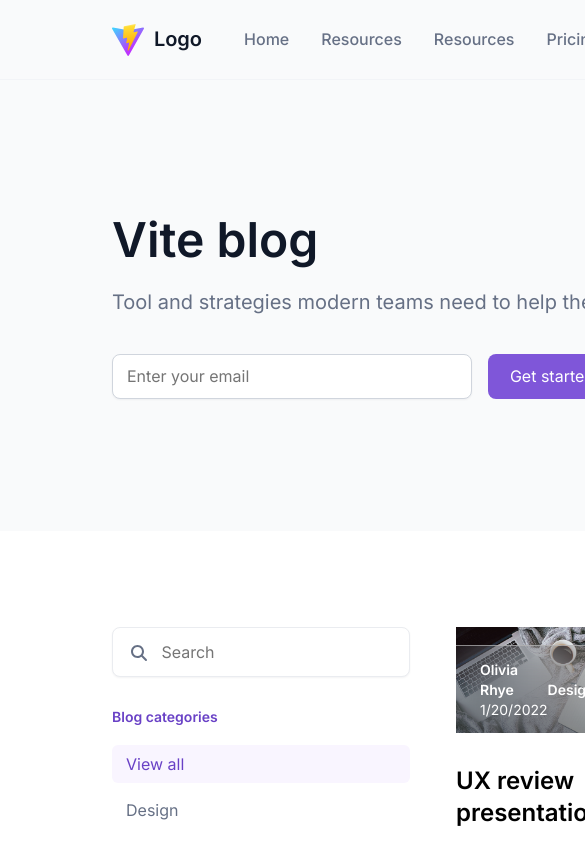
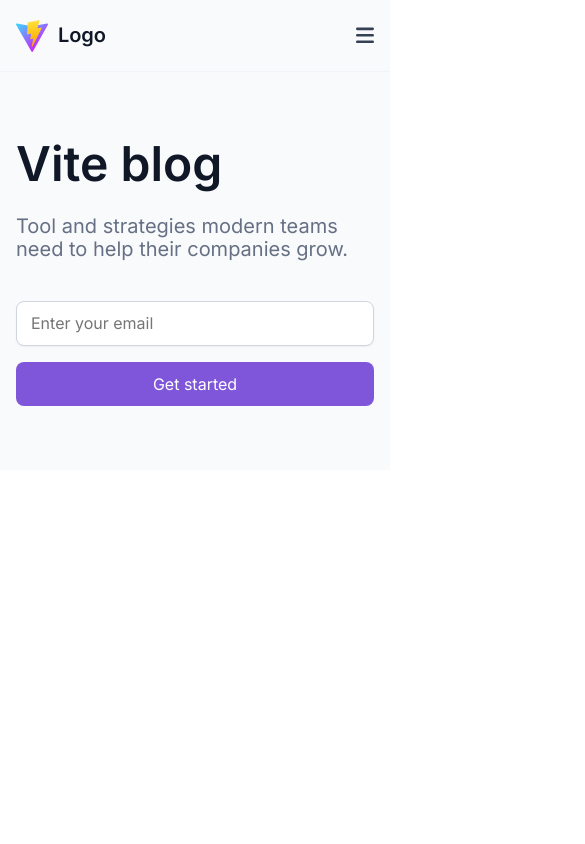
Before and after one commit to chickelit/react-blog, a React (Vite) app: page / in a window 390 px wide. Shown: the top 844 px of the page, 585 px wide, since content can reach past the window. Built offline with nearby package versions, Linux system fonts and the light colour scheme.

Commit message:
Make some adjustments and start making things responsive

```diff
--- a/src/components/Container.ts
+++ b/src/components/Container.ts
@@ -5,4 +5,7 @@
   display: "grid",
   gridTemplateColumns: "1fr",
   justifyContent: "center",
+  "@max768": {
+    padding: "0",
+  },
 });
--- a/src/components/Header/index.tsx
+++ b/src/components/Header/index.tsx
@@ -23,4 +23,4 @@
       </Container>
     </StyledHeader>
   );
-}
+};
--- a/src/components/Header/styles.ts
+++ b/src/components/Header/styles.ts
@@ -1,8 +1,4 @@
 import { styled, theme } from "Src/stitches.config";
-
-export const StyledHeader = styled("header", {
-  background: theme.colors.$gray50.value,
-});
 
 export const Grid = styled("div", {
   padding: "8.25rem 2rem",
@@ -19,6 +15,7 @@
     color: theme.colors.$gray900.value,
   },
   p: {
+    wordBreak: "keep-all",
     fontSize: "1.25rem",
     fontWeight: 400,
     color: theme.colors.$gray500.value,
@@ -31,3 +28,16 @@
   gridTemplateColumns: "1fr 8rem",
   gap: "1rem",
 });
+
+export const StyledHeader = styled("header", {
+  background: theme.colors.$gray50.value,
+  "@max768": {
+    [`& ${Grid}`]: {
+      padding: "4rem 1rem",
+      [`${EmailCapture}`]: {
+        gridTemplateColumns: "1fr",
+        gridAutoRows: "max-content",
+      },
+    },
+  },
+});
--- a/src/components/Navigation/index.tsx
+++ b/src/components/Navigation/index.tsx
@@ -1,27 +1,38 @@
+import { faBars } from "@fortawesome/free-solid-svg-icons";
+import { FontAwesomeIcon } from "@fortawesome/react-fontawesome";
+import { NavLink } from "react-router-dom";
 import { Logo } from "Src/components/Logo";
 import { Button } from "../Button";
 import { Container } from "../Container";
 import { NavItem } from "./Item";
-import { StyledNavigation, Buttons, NavItems, Grid } from "./styles";
+import {
+  StyledNavigation,
+  Buttons,
+  NavItems,
+  Grid,
+  HamburgerButton,
+} from "./styles";
 
 export const Navigation: React.FC = () => {
   return (
     <StyledNavigation>
       <Container>
         <Grid>
-          <Logo />
+          <NavLink to="/">
+            <Logo />
+          </NavLink>
           <NavItems>
             <NavItem to="/">Home</NavItem>
-            <NavItem to="/">Resources</NavItem>
-            <NavItem to="/">Resources</NavItem>
-            <NavItem to="/">Pricing</NavItem>
           </NavItems>
           <Buttons>
             <Button theme={"light"}>Login</Button>
             <Button>Sign up</Button>
           </Buttons>
+          <HamburgerButton>
+            <FontAwesomeIcon icon={faBars} />
+          </HamburgerButton>
         </Grid>
       </Container>
     </StyledNavigation>
   );
-}
+};
--- a/src/components/Navigation/styles.ts
+++ b/src/components/Navigation/styles.ts
@@ -1,12 +1,4 @@
 import { styled, theme } from "Src/stitches.config";
-
-export const StyledNavigation = styled("nav", {
-  height: "5rem",
-  borderBottom: theme.borderStyles.gray100.value,
-  background: theme.colors.$gray50.value,
-  display: "grid",
-  alignItems: "center",
-});
 
 export const Grid = styled("div", {
   padding: "0 2rem",
@@ -29,3 +21,37 @@
   gridAutoFlow: "column",
   gap: "2rem",
 });
+
+export const HamburgerButton = styled("button", {
+  width: "1.125rem",
+  aspectRatio: "1 / 1",
+  color: theme.colors.$gray700.value,
+  cursor: "pointer",
+  display: "none",
+  svg: {
+    width: "100%",
+    height: "100%",
+  },
+});
+
+export const StyledNavigation = styled("nav", {
+  height: "5rem",
+  borderBottom: theme.borderStyles.gray100.value,
+  background: theme.colors.$gray50.value,
+  display: "grid",
+  alignItems: "center",
+  "@max1024": {
+    height: "4.5rem",
+    [`& ${Grid}`]: {
+      padding: "0 1rem",
+      display: "grid",
+      gridTemplateColumns: "max-content max-content",
+      alignItems: "center",
+      justifyItems: "space-between",
+      justifyContent: "space-between",
+      [`& ${NavItems}`]: { display: "none" },
+      [`& ${Buttons}`]: { display: "none" },
+      [`& ${HamburgerButton}`]: { display: "grid" },
+    },
+  },
+});
--- a/src/components/Pagination/PaginationItem.ts
+++ b/src/components/Pagination/PaginationItem.ts
@@ -1,4 +1,4 @@
-import { styled } from "Src/stitches.config";
+import { styled, theme } from "Src/stitches.config";
 
 export const PaginationItem = styled("li", {
   borderRadius: "0.5rem",
@@ -7,4 +7,5 @@
   gridTemplateColumns: "1fr",
   gridTemplateRows: "1fr",
   placeItems: "center",
+  color: theme.colors.$gray700.value,
 });
--- a/src/pages/Home/index.tsx
+++ b/src/pages/Home/index.tsx
@@ -13,14 +13,14 @@
     <StyledHome>
       <Navigation />
       <Header />
-      <Container>
+      {/* <Container>
         <Grid>
           <Sidebar id="sidebar" />
           <Posts id="posts" />
           <Pagination id="pagination" />
         </Grid>
       </Container>
-      <Footer />
+      <Footer /> */}
     </StyledHome>
   );
 };
--- a/src/stitches.config.ts
+++ b/src/stitches.config.ts
@@ -23,4 +23,11 @@
       xs: "0 1px 2px rgba(16, 24, 40, 0.05)",
     },
   },
+  media: {
+    max480: "(max-width: 480px)",
+    max768: "(max-width: 768px)",
+    max1024: "(max-width: 1024px)",
+    max1200: "(max-width: 1200px)",
+    infinite: "(min-width: 1201px)"
+  }
 });
```
